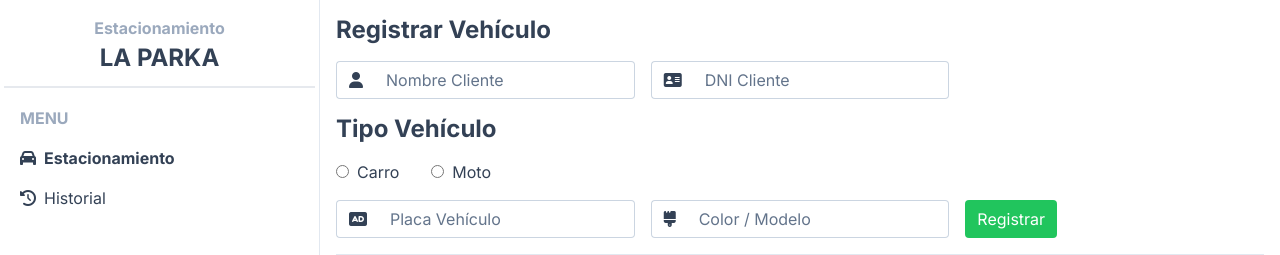
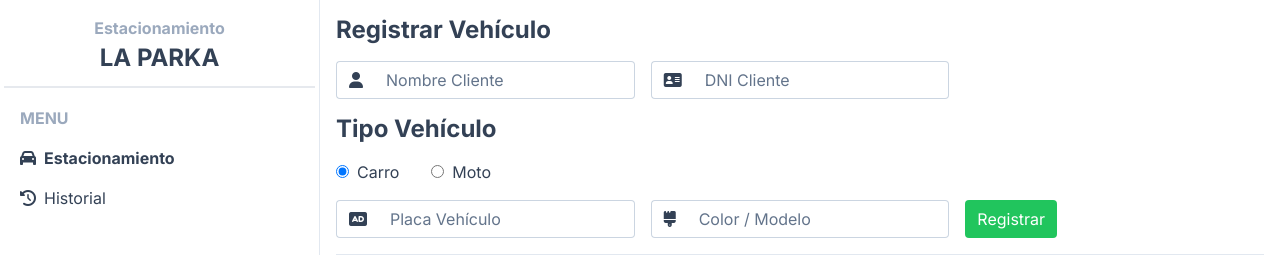
Before and after one commit to RefinedCandle49/playaEstacionamientoFront, an Angular app: page / in a window 1280 px wide. Shown: the top 255 px of the page. Built offline with nearby package versions, Linux system fonts and the light colour scheme.

Commit message:
style: Dar atributo checked al radio button para carro

```diff
--- a/src/app/components/form/form.component.html
+++ b/src/app/components/form/form.component.html
@@ -26,7 +26,13 @@
 
     <div class="col col-12 d-flex">
       <div class="pe-3">
-        <input type="radio" name="typeVehicle" id="carro" class="me-2" />
+        <input
+          type="radio"
+          name="typeVehicle"
+          id="carro"
+          class="me-2"
+          checked
+        />
         <label for="carro">Carro</label>
       </div>
       <div class="ps-3">
```
